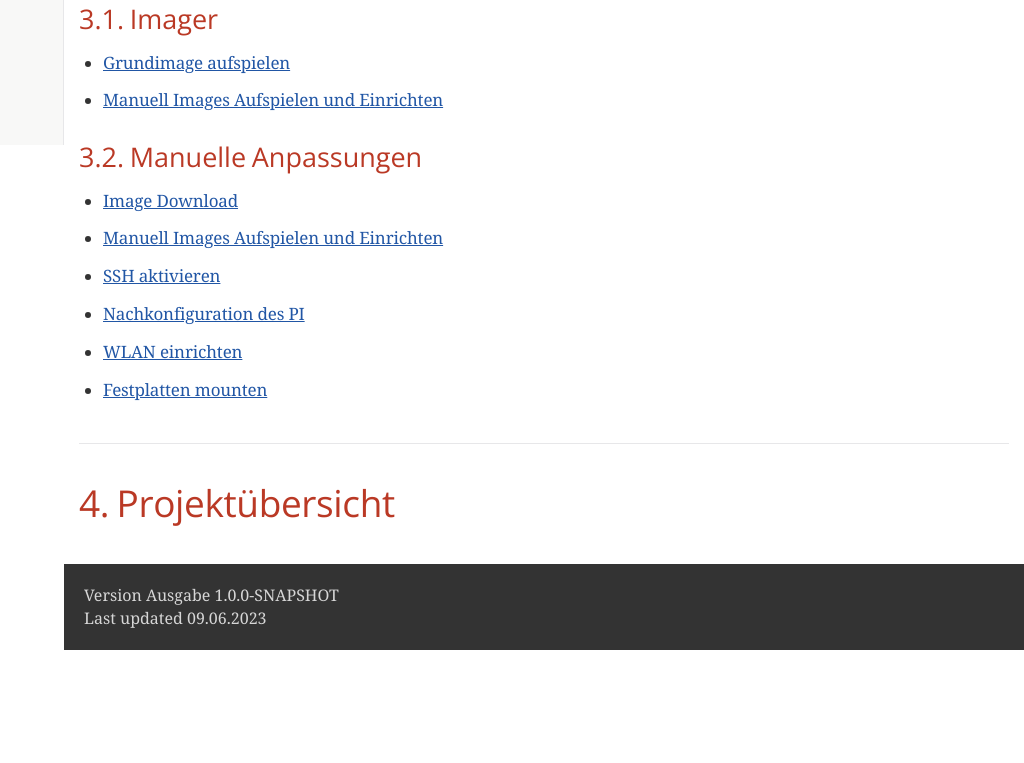
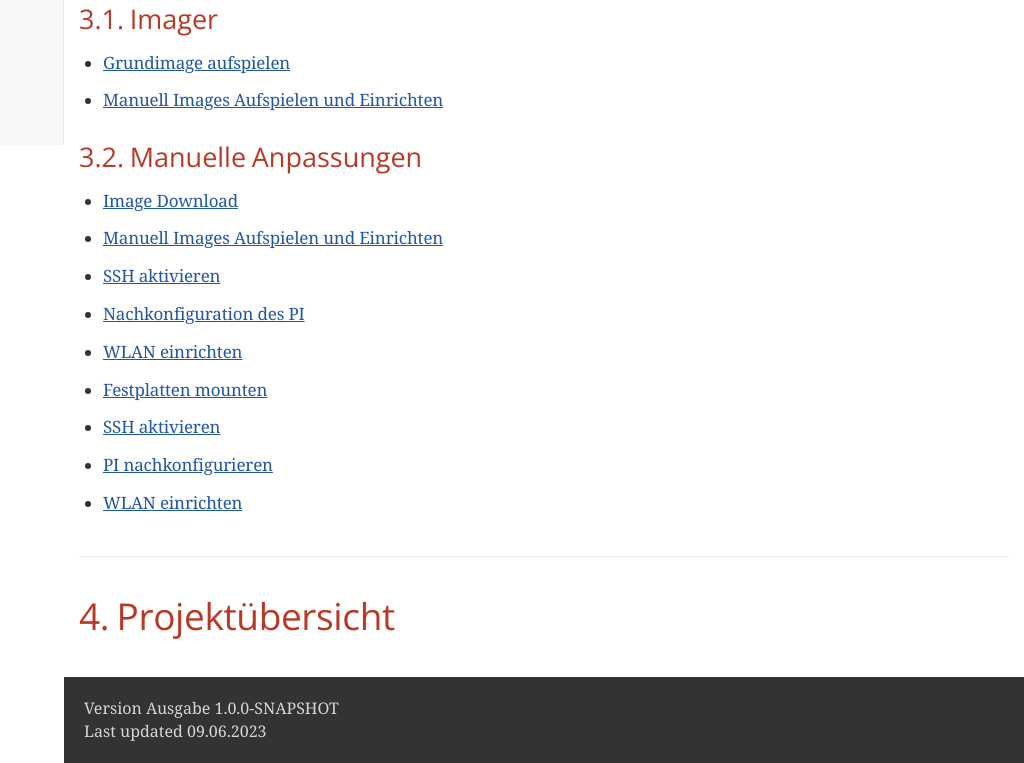
Before and after one commit to PIUGroup/Raspi-Garage, a plain HTML site: page docs/index.html in a window 1280 px wide. Shown: the part 655-1418 px from the top of the page, without its empty margins (256-1280 px from the left). Before the commit the page ends 1305 px from the top, so only its background shows below. Drawn offline with nearby package versions, Linux system fonts and the light colour scheme; a web font is replaced by a local one.

Commit message:
neue Doku generiert

```diff
--- a/docs/index.html
+++ b/docs/index.html
@@ -535,6 +535,15 @@ body.book #toc,body.book #preamble,body.book h1.sect0,body.book .sect1>h2{page-b
 <li>
 <p><a href="software/manuell/manuellimage.html#usb-mobile-festplatten-einrichten">Festplatten mounten</a></p>
 </li>
+<li>
+<p><a href="software/manuell/manuellimage.html#SSH_aktivieren">SSH aktivieren</a></p>
+</li>
+<li>
+<p><a href="software/manuell/manuellimage.html#Nachkonfiguration">PI nachkonfigurieren</a></p>
+</li>
+<li>
+<p><a href="software/manuell/manuellimage.html#WLAN_einrichten">WLAN einrichten</a></p>
+</li>
 </ul>
 </div>
 </div>
```
Also changed, not shown: docs/software/01-uebersicht.html (+9 -0 lines).
